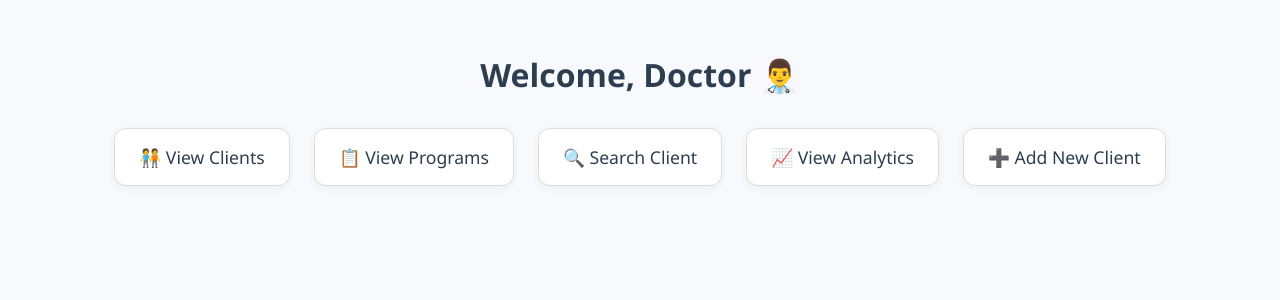
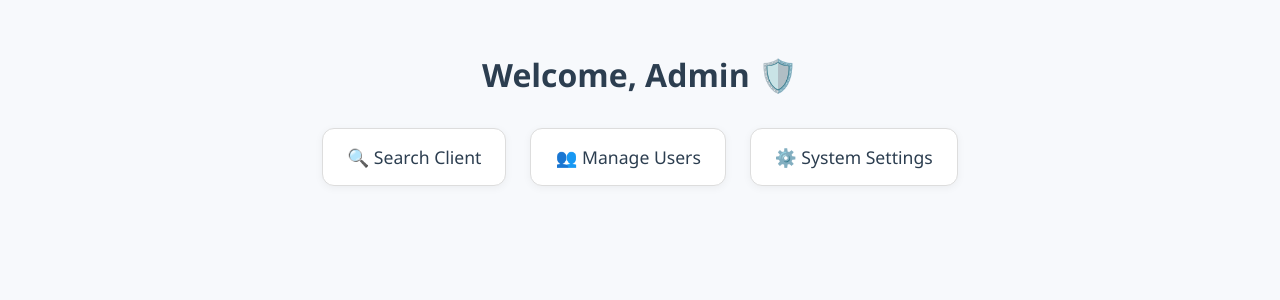
Before and after one commit to Mugeha/health_info_sys, a React (Create React App) app in the folder health-info-frontend/: page /dashboard in a window 1280 px wide. Shown: the top 300 px of the page. Built offline with nearby package versions, Linux system fonts and the light colour scheme; sample sign-in values are in the browser's storage.

Commit message:
Updated Dashboard.jsx with Role-Based Rendering

```diff
--- a/health-info-frontend/src/pages/Dashboard.jsx
+++ b/health-info-frontend/src/pages/Dashboard.jsx
@@ -1,27 +1,45 @@
 import React from 'react';
 import { Link } from 'react-router-dom';
-import '../components/Dashboard.css'; // Link to the CSS file
+import '../components/Dashboard.css';
 
 const Dashboard = () => {
+  const role = localStorage.getItem('role'); // get role stored at login
+
   return (
     <div className="dashboard-container">
-      <h1 className="dashboard-title">Welcome, Doctor 👨‍⚕️</h1>
+      <h1 className="dashboard-title">
+        Welcome, {role === 'doctor' ? 'Doctor 👨‍⚕️' : role === 'staff' ? 'Staff 🧑‍💼' : 'Admin 🛡️'}
+      </h1>
+
       <div className="dashboard-links">
-        <Link to="/clients" className="dashboard-card">
-          🧑‍🤝‍🧑 View Clients
-        </Link>
-        <Link to="/programs" className="dashboard-card">
-          📋 View Programs
-        </Link>
-        <Link to="/client-search" className="dashboard-card">
-          🔍 Search Client
-        </Link>
-        <Link to="/analytics" className="dashboard-card">📈 View Analytics</Link>
+        {/* Shown to all roles */}
+        <Link to="/client-search" className="dashboard-card">🔍 Search Client</Link>
 
-        <Link to="/add-client" className="dashboard-card">
-  ➕ Add New Client
-</Link>
+        {/* Doctor-only routes */}
+        {role === 'doctor' && (
+          <>
+            <Link to="/clients" className="dashboard-card">🧑‍🤝‍🧑 View Clients</Link>
+            <Link to="/programs" className="dashboard-card">📋 View Programs</Link>
+            <Link to="/analytics" className="dashboard-card">📈 View Analytics</Link>
+            <Link to="/add-client" className="dashboard-card">➕ Add New Client</Link>
+          </>
+        )}
 
+        {/* Staff-only routes */}
+        {role === 'staff' && (
+          <>
+            <Link to="/clients" className="dashboard-card">📂 Assigned Clients</Link>
+            <Link to="/reports" className="dashboard-card">📝 Submit Reports</Link>
+          </>
+        )}
+
+        {/* Admin-only routes */}
+        {role === 'admin' && (
+          <>
+            <Link to="/users" className="dashboard-card">👥 Manage Users</Link>
+            <Link to="/system-settings" className="dashboard-card">⚙️ System Settings</Link>
+          </>
+        )}
       </div>
     </div>
   );
```
